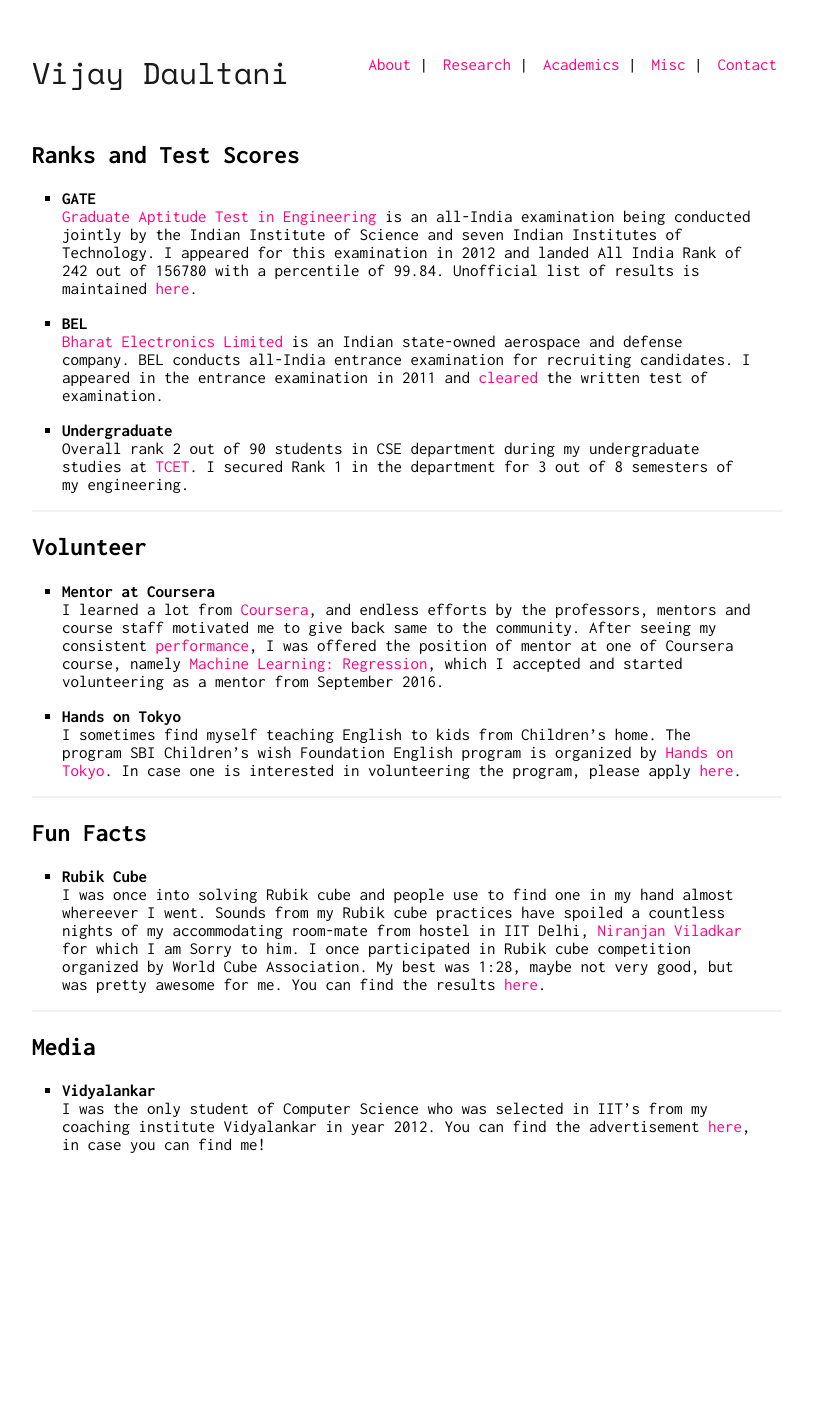
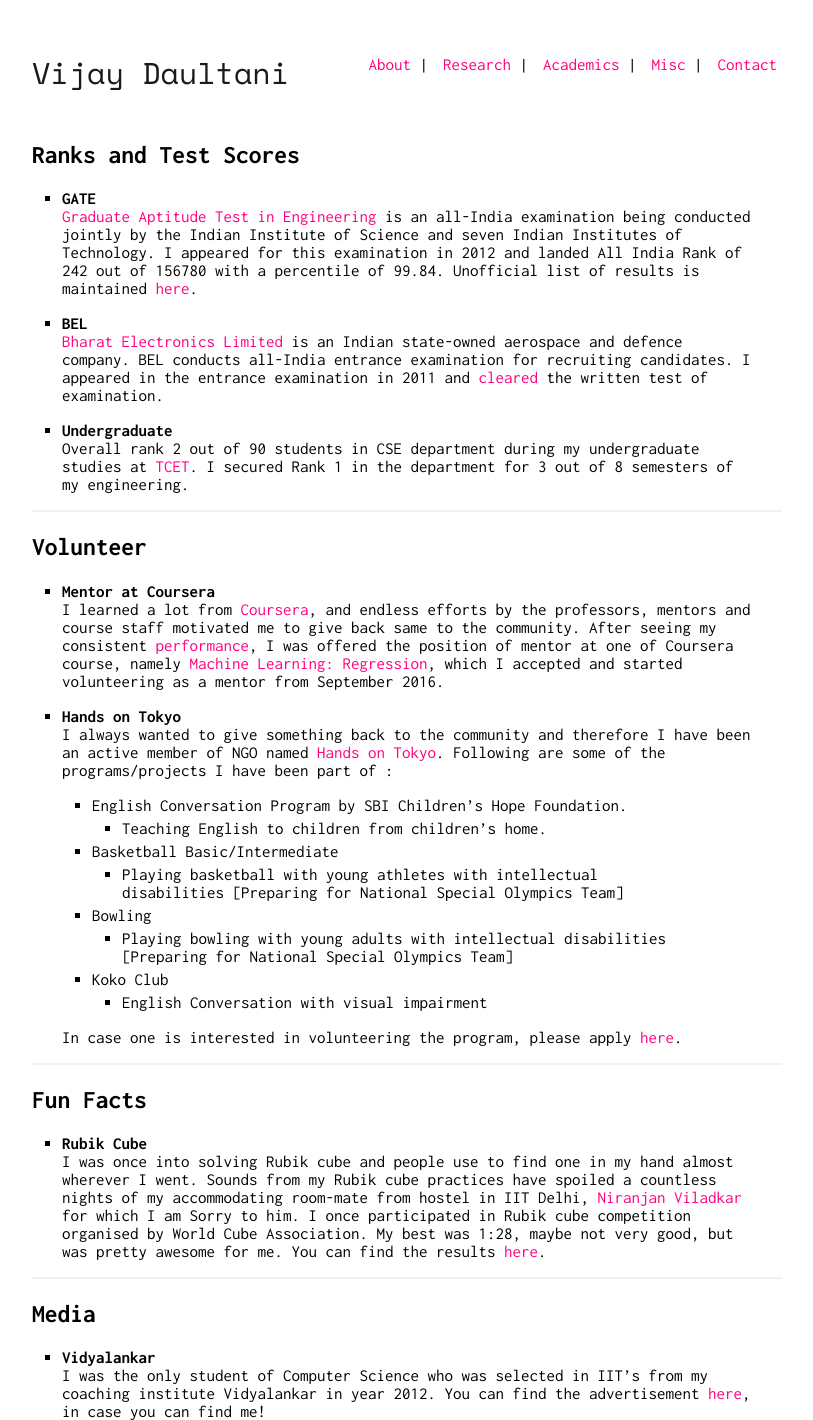
Before and after one commit to vijaydaultani/vijaydaultani.github.io, a Jekyll site: the page built from misc.md, in a window 1280 px wide. Shown: the whole page, without its empty margins (233-1046 px from the left). Built offline with Jekyll 4.4.1, drawn with Linux system fonts in a browser that asks for light colours; our own code applies the rules of GitHub Pages for plain Markdown files; before the commit the page ends 1153 px from its top, so only the background shows below that.

```diff
--- a/misc.md
+++ b/misc.md
@@ -9,7 +9,7 @@ layout: default
   Unofficial list of results is maintained [here](https://www.facebook.com/permalink.php?story_fbid=350369668379477&id=161398677276578&stream_ref=5).
 
 * **BEL**
-  [Bharat Electronics Limited](http://bel-india.com/) is an Indian state-owned aerospace and defense company. BEL conducts all-India entrance examination for recruiting candidates. I appeared in the entrance examination in 2011 and [cleared](http://specialtest.in/bel2011/BEL2011IntList.PDF) the written test of examination.
+  [Bharat Electronics Limited](http://bel-india.com/) is an Indian state-owned aerospace and defence company. BEL conducts all-India entrance examination for recruiting candidates. I appeared in the entrance examination in 2011 and [cleared](http://specialtest.in/bel2011/BEL2011IntList.PDF) the written test of examination.
 
 * **Undergraduate**
   Overall rank 2 out of 90 students in CSE department during my undergraduate studies at [TCET](http://www.trubainstitute.ac.in/GROUP-OF-INSTITUTIONS/tcet_new). I secured Rank 1 in the department for 3 out of 8 semesters of my engineering.
@@ -22,14 +22,24 @@ layout: default
   I learned a lot from [Coursera](https://www.coursera.org/), and endless efforts by the professors, mentors and course staff motivated me to give back same to the community. After seeing my consistent [performance](/academics), I was offered the position of mentor at one of Coursera course, namely [Machine Learning: Regression](https://www.coursera.org/learn/ml-regression), which I accepted and started volunteering as a mentor from September 2016.
 
 * **Hands on Tokyo**
-  I sometimes find myself teaching English to kids from Children's home. The program SBI Children's wish Foundation English program is organized by [Hands on Tokyo](http://www.handsontokyo.org/). In case one is interested in volunteering the program, please apply [here](http://www.handsontokyo.org/en/about_us/_volunteer_leaders_needed).
+  I always wanted to give something back to the community and therefore I have been an active member of NGO named [Hands on Tokyo](http://www.handsontokyo.org/). Following are some of the programs/projects I have been part of :
+  * English Conversation Program by SBI Children's Hope Foundation.
+	  * Teaching English to children from children's home.
+  * Basketball Basic/Intermediate
+	  * Playing basketball with young athletes with intellectual disabilities [Preparing for National Special Olympics Team]
+  * Bowling
+	  * Playing bowling with young adults with intellectual disabilities [Preparing for National Special Olympics Team]
+  * Koko Club
+	  * English Conversation with visual impairment
+
+  In case one is interested in volunteering the program, please apply [here](http://www.handsontokyo.org/en/about_us/_volunteer_leaders_needed).
 
 ---
 
 ## Fun Facts
 
 * **Rubik Cube**
-  I was once into solving Rubik cube and people use to find one in my hand almost whereever I went. Sounds from my Rubik cube practices have spoiled a countless nights of my accommodating room-mate from hostel in IIT Delhi, [Niranjan Viladkar](https://sites.google.com/site/niranjanviladkar/) for which I am Sorry to him. I once participated in Rubik cube competition organized by World Cube Association. My best was 1:28, maybe not very good, but was pretty awesome for me. You can find the results [here](https://www.worldcubeassociation.org/results/p.php?i=2014DAUL01).
+  I was once into solving Rubik cube and people use to find one in my hand almost wherever I went. Sounds from my Rubik cube practices have spoiled a countless nights of my accommodating room-mate from hostel in IIT Delhi, [Niranjan Viladkar](https://sites.google.com/site/niranjanviladkar/) for which I am Sorry to him. I once participated in Rubik cube competition organised by World Cube Association. My best was 1:28, maybe not very good, but was pretty awesome for me. You can find the results [here](https://www.worldcubeassociation.org/results/p.php?i=2014DAUL01).
 
 ---
 
```
Also changed, not shown: academics.md (+1 -1 lines), index.md (+2 -2 lines), research.md (+6 -5 lines), README.md, 2 other files.
